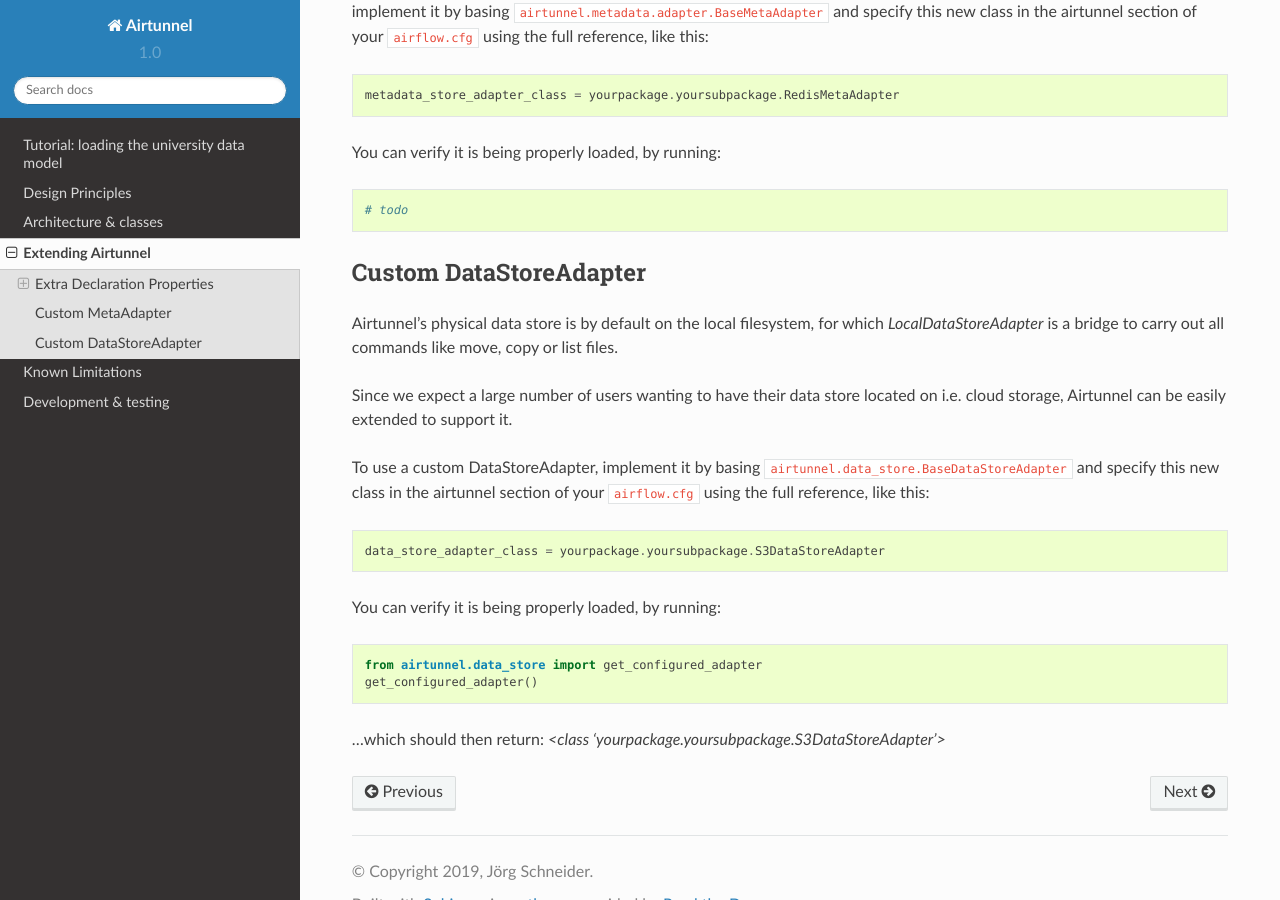
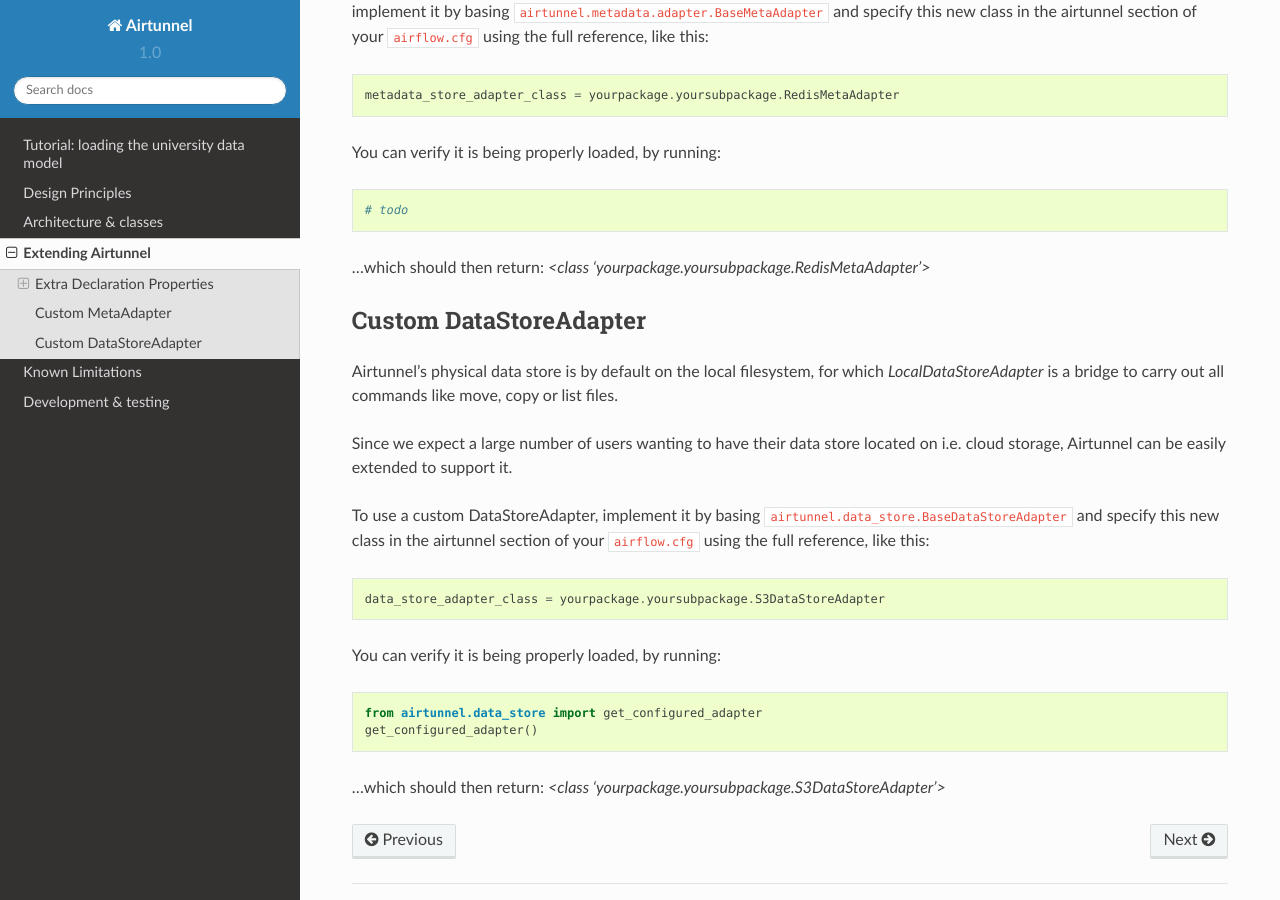
Before and after one commit to joerg-schneider/airtunnel, a Sphinx documentation site: the page built from docs/extending.rst, in a window 1280 px wide and 900 px high, scrolled down 1009 px. Built offline with Sphinx 7.4.7 and the Read the Docs theme 2.0.0, drawn with Linux system fonts in a browser that asks for light colours.

Commit message:
docs: update extending section

```diff
--- a/docs/extending.rst
+++ b/docs/extending.rst
@@ -57,6 +57,8 @@
 
     # todo
 
+…which should then return: *<class 'yourpackage.yoursubpackage.RedisMetaAdapter'>*
+
 Custom DataStoreAdapter
 ~~~~~~~~~~~~~~~~~~~~~~~
 Airtunnel's physical data store is by default on the local filesystem, for which `LocalDataStoreAdapter` is a bridge
```
